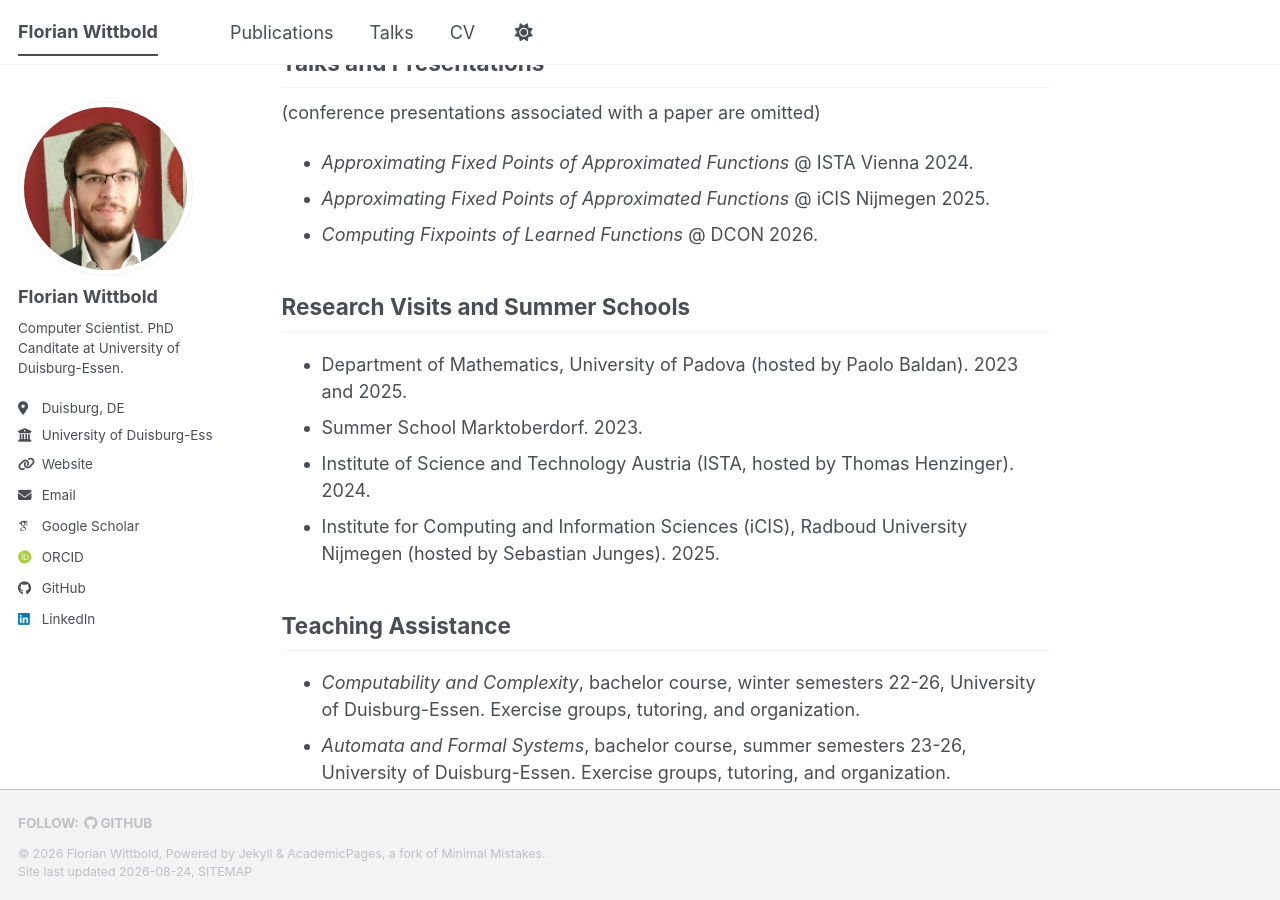
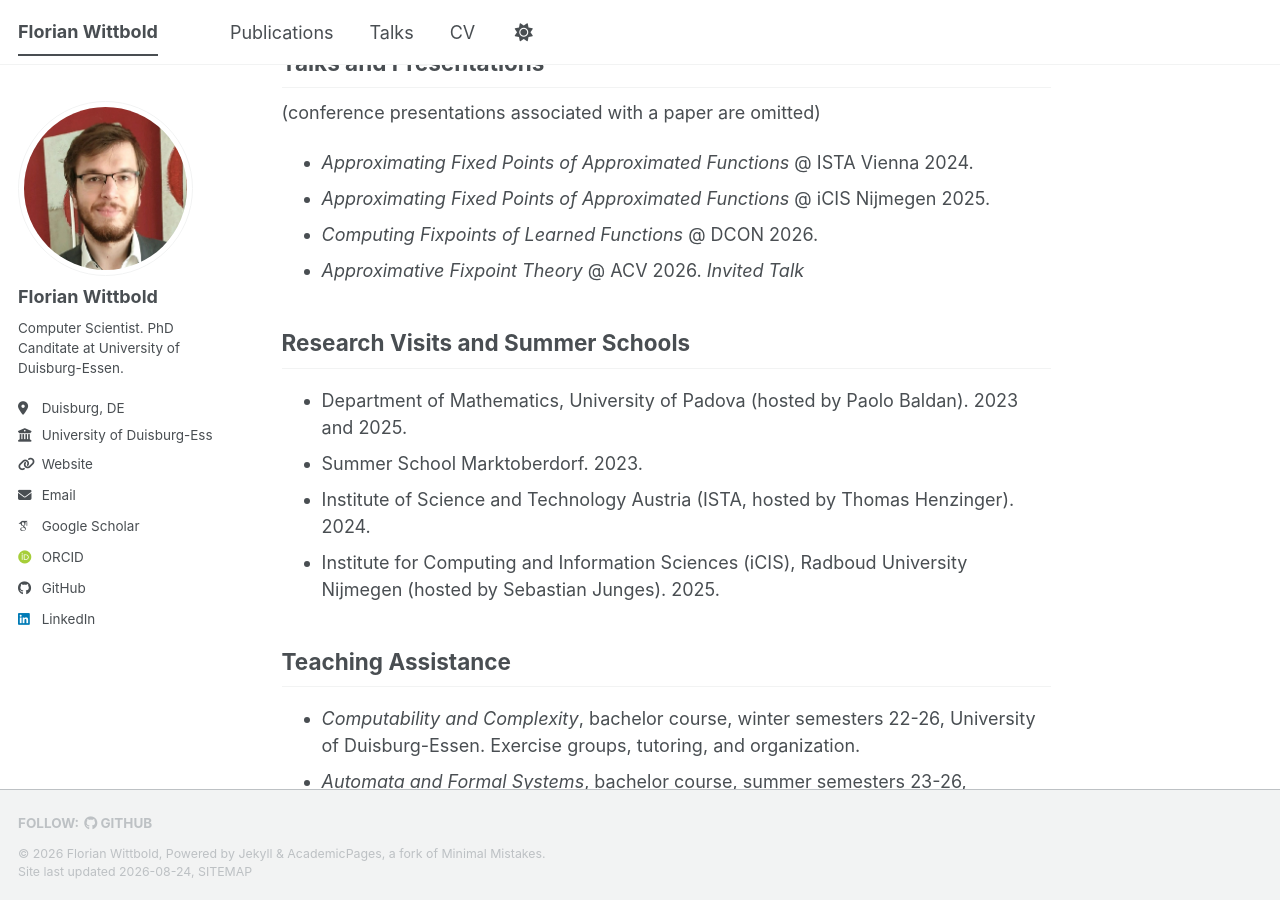
Before and after one commit to flo-witt/flo-witt.github.io, a Jekyll site: the page built from _pages/about.md, in a window 1280 px wide and 900 px high, scrolled down 776 px. Built offline with Jekyll 4.4.1, drawn with Linux system fonts in a browser that asks for light colours; some web fonts are replaced; a script bundle is joined from its source files by our own code; library files that are not in the unit come from our copies.

Commit message:
See above

```diff
--- a/_pages/about.md
+++ b/_pages/about.md
@@ -27,6 +27,7 @@ My broader research interests include formal guarantees for (deep) reinforcement
 * *Approximating Fixed Points of Approximated Functions* @ ISTA Vienna 2024.
 * *Approximating Fixed Points of Approximated Functions* @ iCIS Nijmegen 2025.
 * *Computing Fixpoints of Learned Functions* @ DCON 2026.
+* *Approximative Fixpoint Theory* @ ACV 2026. *Invited Talk*
 
 ## Research Visits and Summer Schools
 
```
